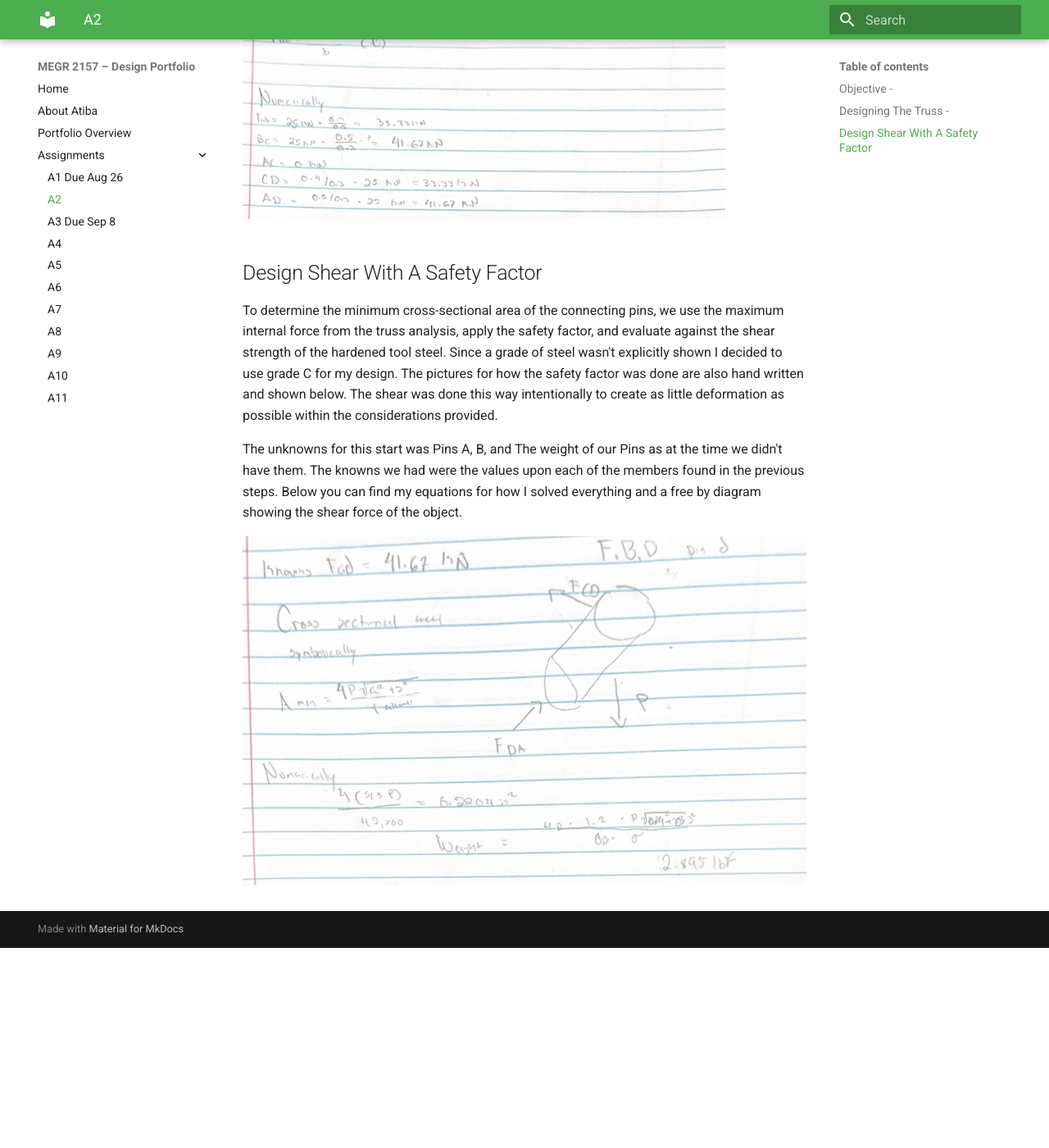
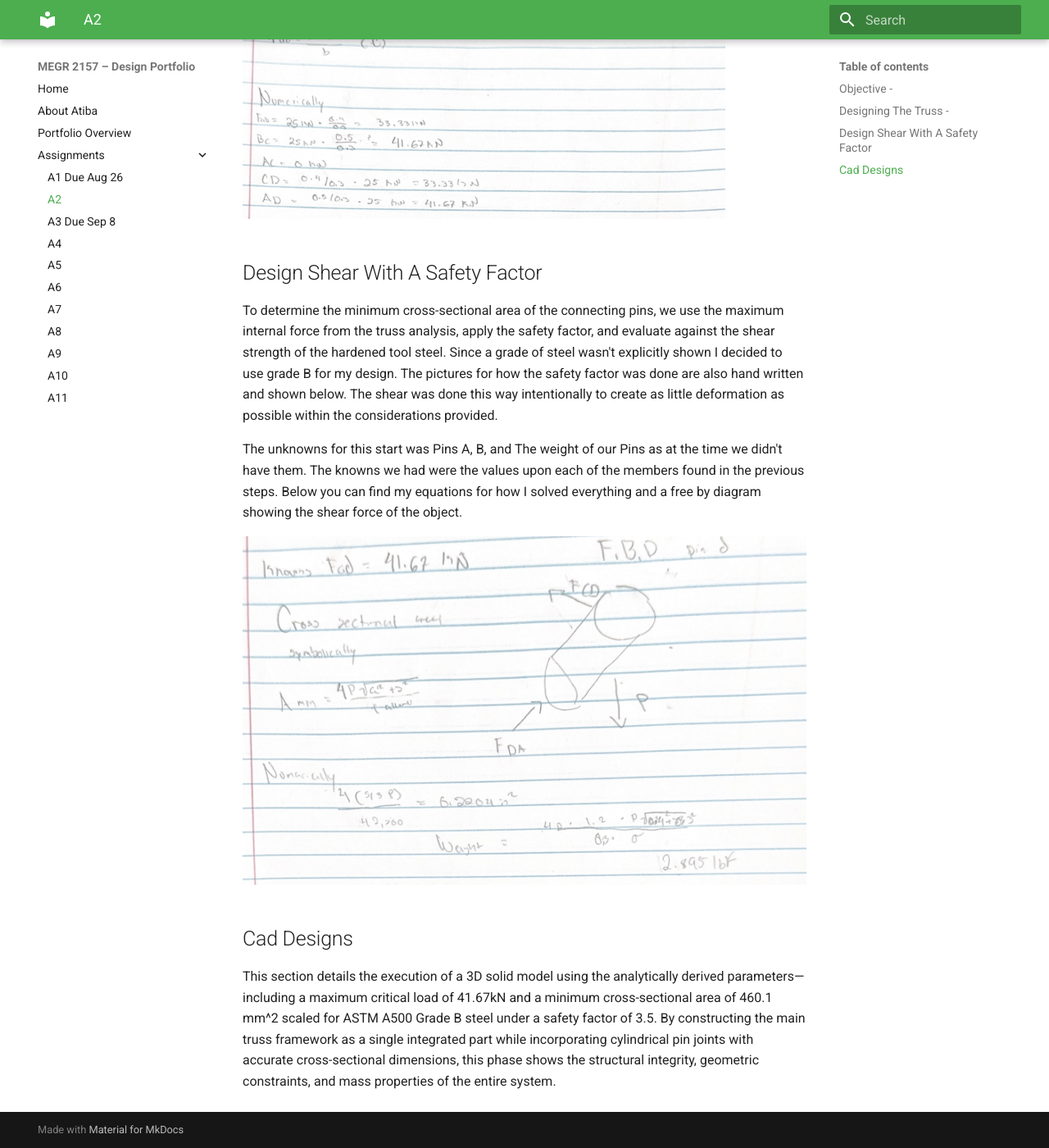
Before and after one commit to AtibaJ/megr2157-portfolio, an MkDocs documentation site: the page built from docs/assignments/A02/index.md, in a window 1280 px wide and 1400 px high, scrolled down 1888 px. Shown: the whole window at 82% size. Built offline with MkDocs 1.6.1 and Material for MkDocs 9.7.7, drawn with Linux system fonts in a browser that asks for light colours; before the commit the page ends 3044 px from its top, so only the background shows below that.

Commit message:
Update index.md

```diff
--- a/docs/assignments/A02/index.md
+++ b/docs/assignments/A02/index.md
@@ -23,8 +23,12 @@ This geometric foundation was established to effectively distribute and support
 
 ## Design Shear With A Safety Factor
 
-To determine the minimum cross-sectional area of the connecting pins, we use the maximum internal force from the truss analysis, apply the safety factor, and evaluate against the shear strength of the hardened tool steel. Since a grade of steel wasn't explicitly shown I decided to use grade C for my design. The pictures for how the safety factor was done are also hand written and shown below. The shear was done this way intentionally to create as little deformation as possible within the considerations provided.
+To determine the minimum cross-sectional area of the connecting pins, we use the maximum internal force from the truss analysis, apply the safety factor, and evaluate against the shear strength of the hardened tool steel. Since a grade of steel wasn't explicitly shown I decided to use grade B for my design. The pictures for how the safety factor was done are also hand written and shown below. The shear was done this way intentionally to create as little deformation as possible within the considerations provided.
 
 The unknowns for this start was Pins A, B, and The weight of our Pins as at the time we didn't have them. The knowns we had were the values upon each of the members found in the previous steps. Below you can find my equations for how I solved everything and a free by diagram showing the shear force of the object.
 
 <img src="sheerfbd.png" alt="Image FBD values at shear">
+
+
+## Cad Designs
+ This section details the execution of a 3D solid model using the analytically derived parameters—including a maximum critical load of 41.67kN and a minimum cross-sectional area of 460.1 mm^2 scaled for ASTM A500 Grade B steel under a safety factor of 3.5. By constructing the main truss framework as a single integrated part while incorporating cylindrical pin joints with accurate cross-sectional dimensions, this phase shows the structural integrity, geometric constraints, and mass properties of the entire system.
```
